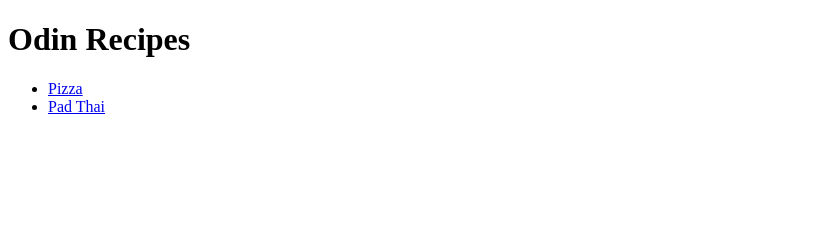
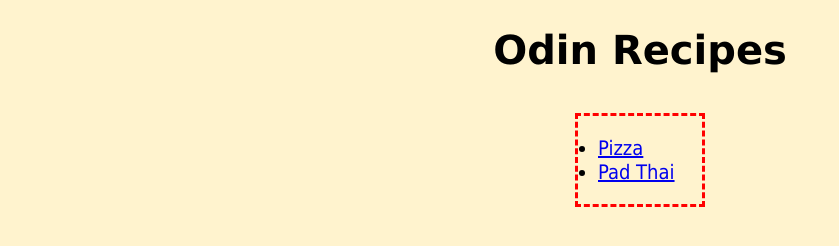
Before and after one commit to brunomsb/odin-recipes, a plain HTML site: page index.html in a window 1280 px wide. Shown: the whole page, without its empty margins (0-839 px from the left). Drawn offline with Linux system fonts and the light colour scheme.

Commit message:
Add styles to main page and recipe pages
Added CSS for all pages, testing some basic properties, as referred in
the "Block and Inline" lesson.

```diff
--- a/index.html
+++ b/index.html
@@ -2,11 +2,12 @@
 <html lang="en">
     <head>
         <meta charset="UTF-8">
+        <link rel="stylesheet" href="./style.css">
         <title>Odin Recipes Project</title>
     </head>
     <body>
         <h1>Odin Recipes</h1>
-        <ul>
+        <ul id="recipes">
             <li><a href="./recipes/pizza.html">Pizza</a></li>
             <li><a href="./recipes/pad-thai.html">Pad Thai</a></li>
         </ul>
--- /dev/null
+++ b/recipes/recipe.css
@@ -0,0 +1,23 @@
+body {
+    margin: 30px;
+    background-color: rgb(255, 243, 206);
+}
+
+h1, h2, h3, h4 {
+    font-family: Verdana, Arial, sans-serif;
+    margin-top: 30px;
+}
+
+h1 {
+    font-size: 40px;
+}
+
+p {
+    font-family: Arial, sans-serif;
+    font-size: 18px;
+    margin: 10px 0px;
+}
+
+li {
+    font-size: 18px;
+}
--- /dev/null
+++ b/style.css
@@ -0,0 +1,27 @@
+* {
+    box-sizing: border-box;
+}
+
+body {
+    max-width: 600px;
+    margin: 0 auto;
+    background-color: rgb(255, 243, 206);
+}
+
+h1 {
+    font-family: Verdana, Arial, sans-serif;
+    font-size: 40px;
+    text-align: center;
+}
+
+#recipes {
+    width: 130px;
+    margin: 40px auto;
+    padding: 20px;
+    border: dashed 3px red;
+}
+
+#recipes li {
+    font-family: Tahoma, Arial, sans-serif;
+    font-size: 20px;
+}
```
Also changed, not shown: recipes/pad-thai.html (+1 -0 lines), recipes/pizza.html (+1 -0 lines).
